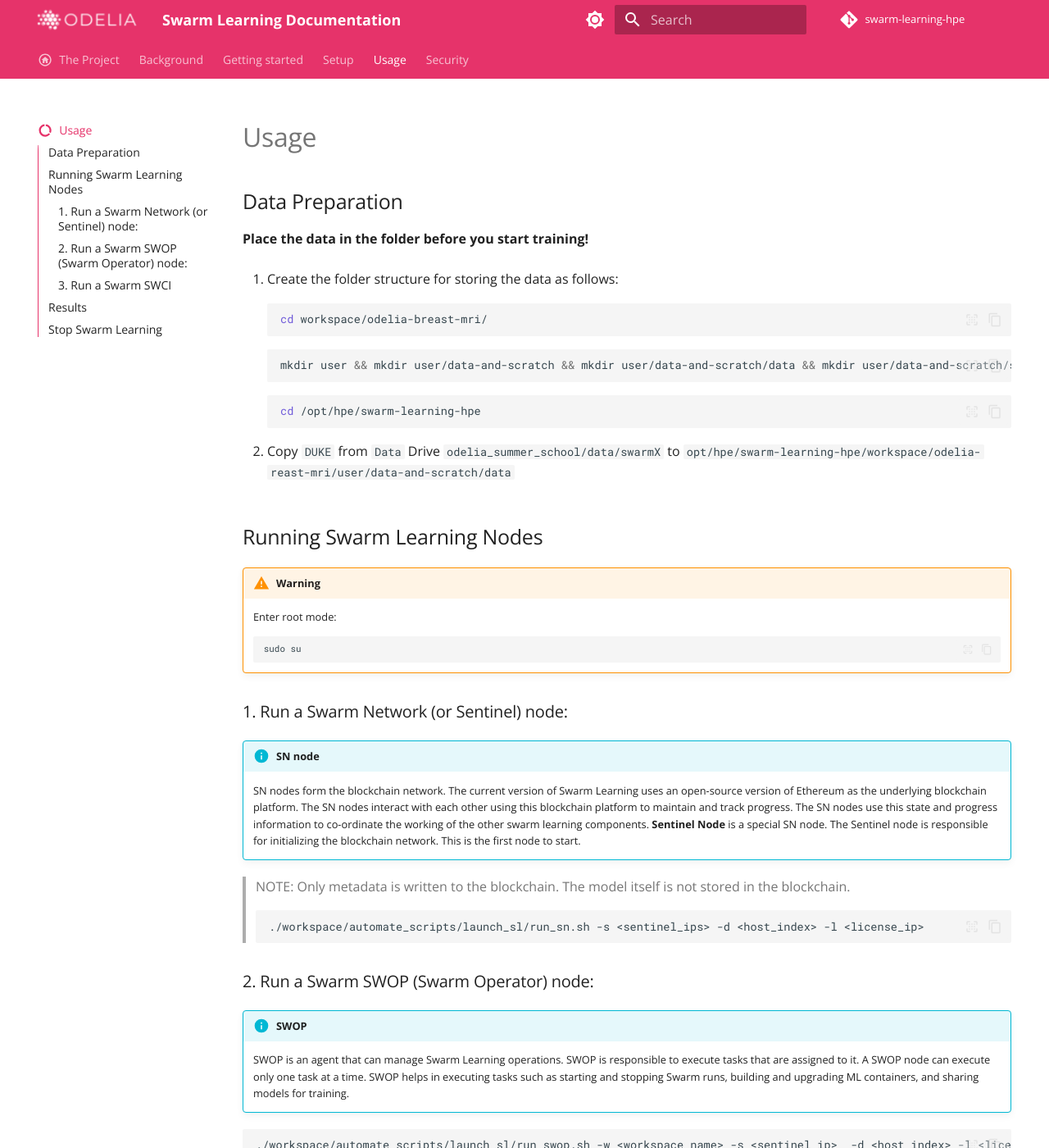
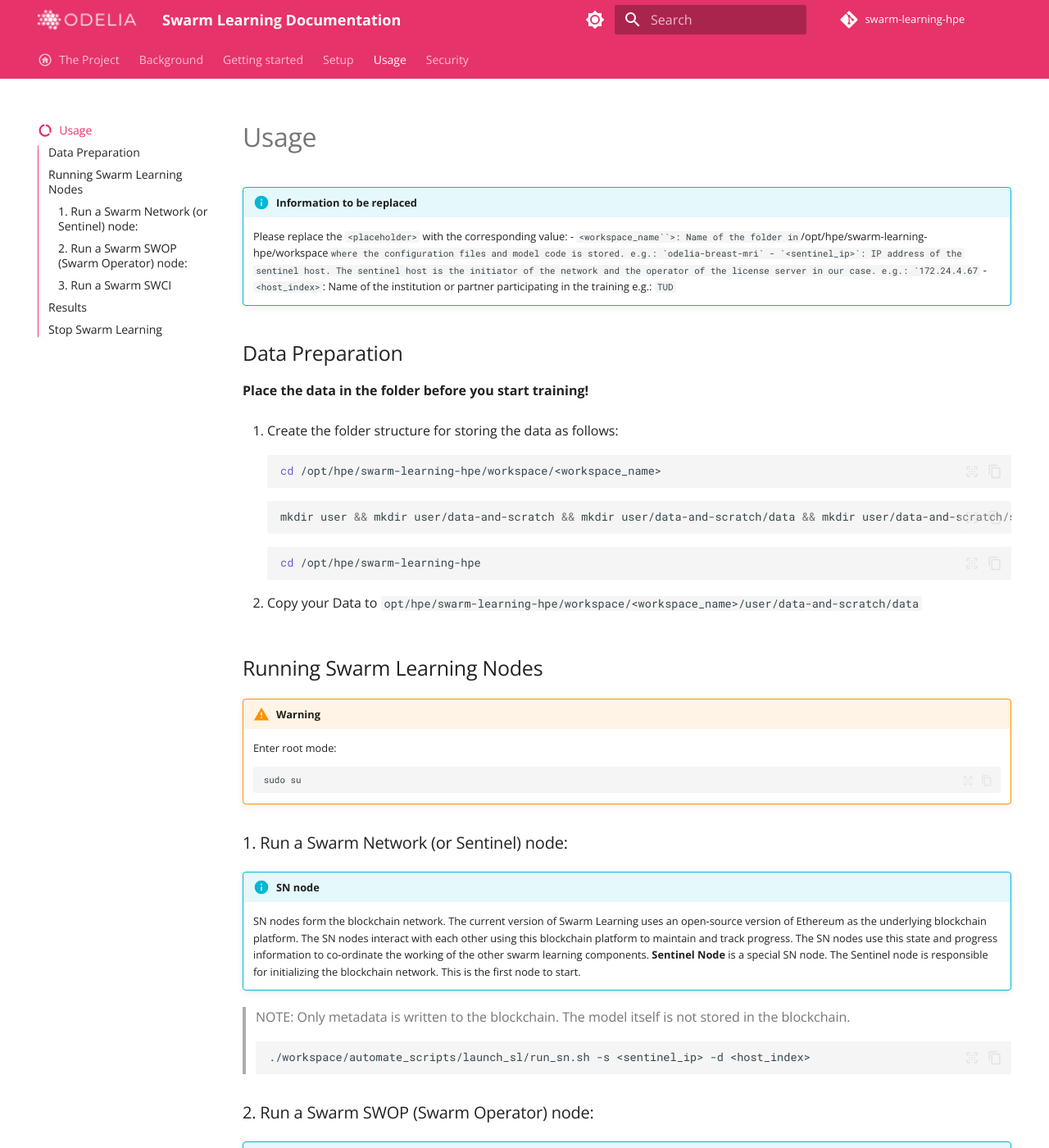
Before and after one commit to odelia-ai/odelia-ai.github.io, an MkDocs documentation site: the page built from docs/5_usage.md, in a window 1280 px wide and 1400 px high. Shown: the whole window at 82% size. Built offline with MkDocs 1.6.1 and Material for MkDocs 9.7.7, drawn with Linux system fonts in a browser that asks for light colours; comment, search, counter and statistics services are not loaded; some of the changed text lies outside the part shown.

Commit message:
Update 5_usage.md

````diff
--- a/docs/5_usage.md
+++ b/docs/5_usage.md
@@ -1,11 +1,17 @@
 ---
 title: Usage
-description: Nullam urna elit, malesuada eget finibus ut, ac tortor
+description: A step by step guide to starting and stopping Swarm Learning after setup.
 icon: material/chart-donut
 status:
 ---
 
 # Usage
+
+!!! info "Information to be replaced"
+    Please replace the `<placeholder>` with the corresponding value:
+    - `<workspace_name``>: Name of the folder in `/opt/hpe/swarm-learning-hpe/workspace`` where the configuration files and model code is stored. e.g.: `odelia-breast-mri`
+    - `<sentinel_ip>`: IP address of the sentinel host. The sentinel host is the initiator of the network and the operator of the license server in our case. e.g.: `172.24.4.67``
+    - `<host_index>`: Name of the institution or partner participating in the training e.g.: `TUD`
 
 ## Data Preparation
 
@@ -13,7 +19,7 @@
 
 1. Create the folder structure for storing the data as follows:
     ```sh
-    cd workspace/odelia-breast-mri/
+    cd /opt/hpe/swarm-learning-hpe/workspace/<workspace_name>
     ```
     ```sh
     mkdir user && mkdir user/data-and-scratch && mkdir user/data-and-scratch/data && mkdir user/data-and-scratch/scratch && chmod 777 -R /opt/hpe
@@ -22,7 +28,7 @@
     cd /opt/hpe/swarm-learning-hpe
     ```
 
-2. Copy `DUKE` from `Data` Drive `odelia_summer_school/data/swarmX` to `opt/hpe/swarm-learning-hpe/workspace/odelia-reast-mri/user/data-and-scratch/data`
+2. Copy your Data to `opt/hpe/swarm-learning-hpe/workspace/<workspace_name>/user/data-and-scratch/data`
 
 ## Running Swarm Learning Nodes
 
@@ -38,7 +44,7 @@
 
    >NOTE: Only metadata is written to the blockchain. The model itself is not stored in the blockchain.
     ```sh
-    ./workspace/automate_scripts/launch_sl/run_sn.sh -s <sentinel_ips> -d <host_index> -l <license_ip>
+    ./workspace/automate_scripts/launch_sl/run_sn.sh -s <sentinel_ip> -d <host_index>
     ```
 
 ### 2. Run a Swarm SWOP (Swarm Operator) node:
@@ -46,7 +52,7 @@
     SWOP is an agent that can manage Swarm Learning operations. SWOP is responsible to execute tasks that are assigned to it. A SWOP node can execute only one task at a time. SWOP helps in executing tasks such as starting and stopping Swarm runs, building and upgrading ML containers, and sharing models for training.
 
 ```sh
-./workspace/automate_scripts/launch_sl/run_swop.sh -w <workspace_name> -s <sentinel_ip>  -d <host_index> -l <license_ip>
+./workspace/automate_scripts/launch_sl/run_swop.sh -w <workspace_name> -s <sentinel_ip>  -d <host_index>
 ```
 
 ### 3. Run a Swarm SWCI
@@ -55,7 +61,7 @@
 !!! warning
     SWCI node is used to generate training task runners, could be initiated by any host, but currently we suggest **ONLY THE SENTINEL HOST IS ALLOWED TO INITIATE**
 ```sh
-./workspace/automate_scripts/launch_sl/run_swci.sh -w <workspace_name> -s <sentinel_ip>  -d <host_index> -l <license_ip>
+./workspace/automate_scripts/launch_sl/run_swci.sh -w <workspace_name> -s <sentinel_ip>  -d <host_index>
 ```
 
 ## Results
````
Also changed, not shown: other parts of docs/5_usage.md (+1 -1 lines).
